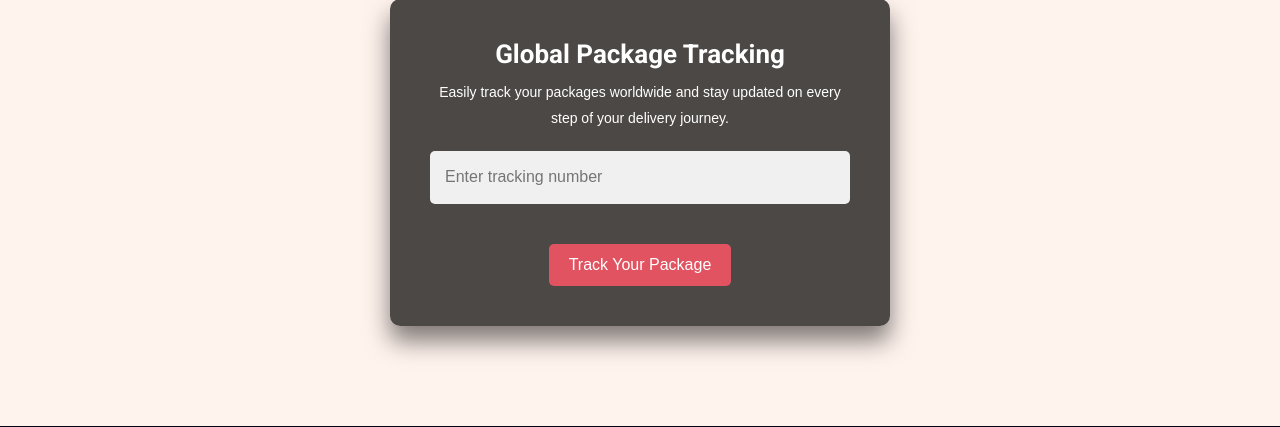
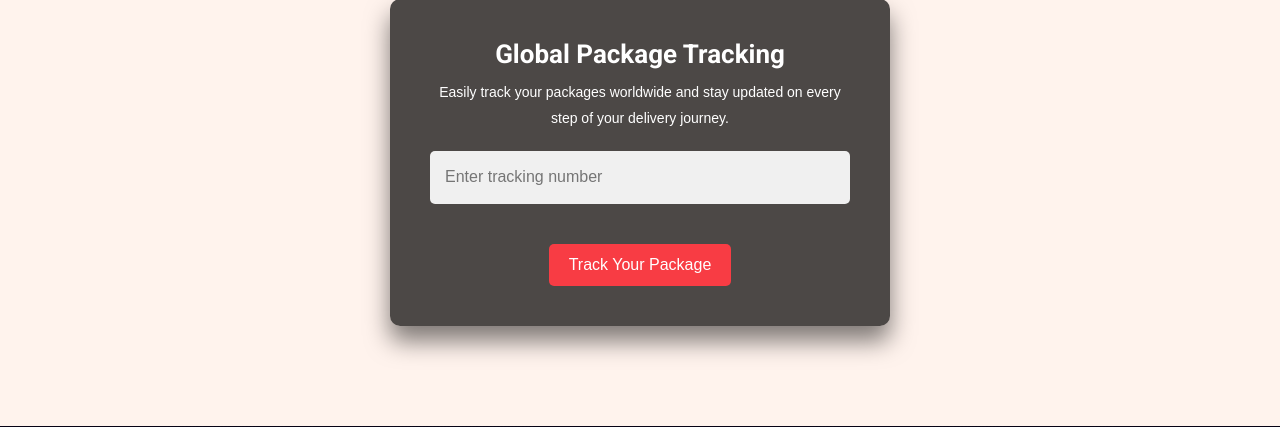
Before and after one commit to ardaozyildirim/yuvencargo, a PHP site: page /tracking.php in a window 1280 px wide. Shown: the part 186-613 px from the top of the page. Run offline with PHP 8.4, Linux system fonts and the light colour scheme; some libraries are stand-ins or nearby versions.

Commit message:
changed button color on tracking page

```diff
--- a/tracking.php
+++ b/tracking.php
@@ -105,7 +105,7 @@ icon: "warning",});
                 <span></span>
                 <span></span>
                 <span></span>
-                <button style="background: #e15361; border: none; font-size: 16px; color: white; padding: 10px 20px; border-radius: 5px;">Track Your Package</button>
+                <button class="animated-border-button" style="position: relative; background: #f83c44;border: none;font-size: 16pxcolor: white padding: 10px 20px;border-radius: 5px;  cursor:pointer overflow: hidden;">Track Your Package</button>
             </a>
         </form>
     </div>
@@ -166,9 +166,11 @@ button {
     color: white;
     cursor: pointer;
     padding: 10px 20px;
-    background-color: #e15361;
+    background-color: #f83c44;
     border-radius: 5px;
 }
+
+
 </style>
 
 <?php include 'footer.php' ?>
```
